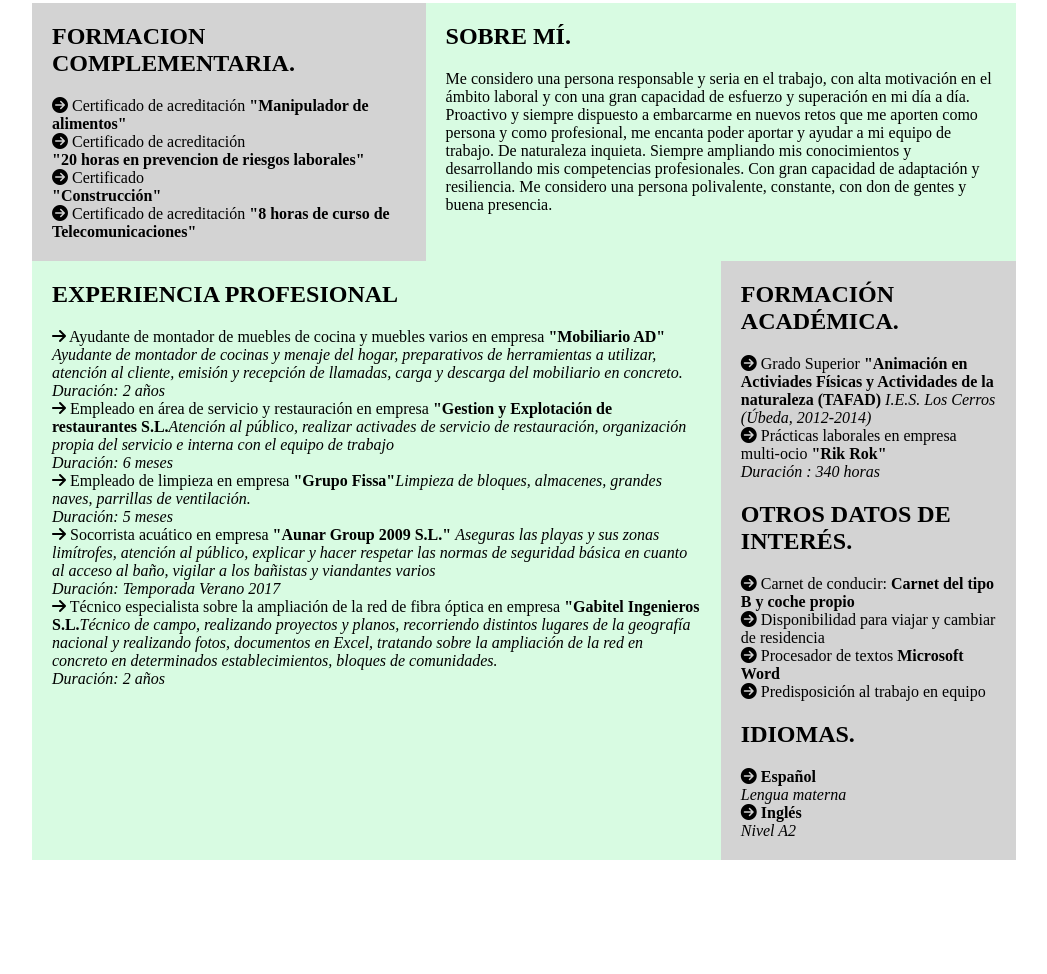
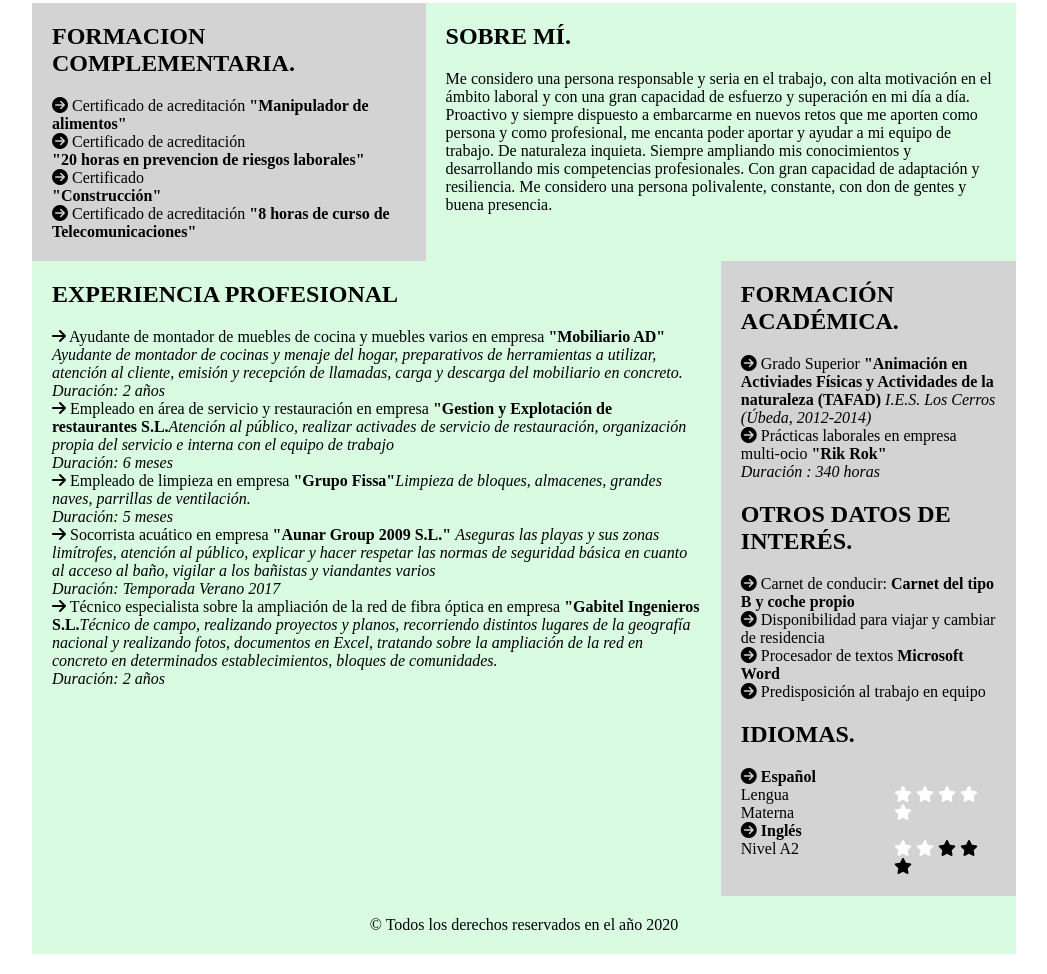
Before and after one commit to daniel-1805/LLMM_CV, a plain HTML site: page index.html in a window 1280 px wide. Shown: the part 321-1295 px from the top of the page, without its empty margins (116-1163 px from the left). Before the commit the page ends 1201 px from the top, so only its background shows below. Drawn offline with Linux system fonts and the light colour scheme; a web font is replaced by a local one.

Commit message:
Añadir iconos estrella

```diff
--- a/index.html
+++ b/index.html
@@ -105,14 +105,37 @@
                 <h1>IDIOMAS.</h1>
                 <ul>
                     <li>
-                        <p><i class="fa fa-arrow-circle-right" aria-hidden="true"></i> <strong> Español </strong><p><em> Lengua materna</em></p>
+                        <p><i class="fa fa-arrow-circle-right" aria-hidden="true"></i><strong> Español</strong></p>
+                        <div class="skills">
+                            <p>Lengua Materna</p>
+                            <p>
+                                <i class="fa fa-star color" aria-hidden="true"></i>
+                                <i class="fa fa-star color" aria-hidden="true"></i>
+                                <i class="fa fa-star color" aria-hidden="true"></i>
+                                <i class="fa fa-star color" aria-hidden="true"></i>
+                                <i class="fa fa-star color" aria-hidden="true"></i>
+                            </p>
+                        </div>
                     </li>
                     <li>
-                        <p><i class="fa fa-arrow-circle-right" aria-hidden="true"></i> <strong> Inglés</strong><p><em> Nivel A2</em></p>
+                        <p><i class="fa fa-arrow-circle-right" aria-hidden="true"></i><strong> Inglés</strong></p>
+                        <div class="skills">
+                            <p>Nivel A2</p>
+                            <p>
+                                <i class="fa fa-star color" aria-hidden="true"></i>
+                                <i class="fa fa-star color" aria-hidden="true"></i>
+                                <i class="fa fa-star" aria-hidden="true"></i>
+                                <i class="fa fa-star" aria-hidden="true"></i>
+                                <i class="fa fa-star" aria-hidden="true"></i>
+                            </p>
+                        </div>
                     </li>
                 </ul>
             </div>
         </div>
     </section>
+    <footer>
+        © Todos los derechos reservados en el año 2020
+    </footer>
 </body>
 </html>
--- a/styles.css
+++ b/styles.css
@@ -19,10 +19,11 @@ h1 {
 
 header {
     display: flex;
+    justify-content: space-around;
 }
 
 .contact {
-    width: 80%;
+    width: 70%;
     padding: 20px;
     background-color: rgba(159, 245, 182, 0.4);
     color: black
@@ -30,6 +31,7 @@ header {
 
 img {
     width: 20%;
+    border-radius: 50%;
 
 }
 
@@ -53,6 +55,7 @@ nav ul li a {
     padding: 10px;
     background-color:white;
     color: #5DA871;
+    text-shadow: 0.5px 0.5px 0.5px, #5DA871;
 }
 
 nav ul li a:hover {
@@ -136,5 +139,18 @@ section {
 footer {
     padding: 20px;
     text-align: center;
-    background-color: rgba(159, 245, 182, 0.8)
+    background-color:rgba(159, 245, 182, 0.4);
 }
+
+.color {
+    color: white;
+}
+
+.skills {
+    display: flex;
+    justify-content: space-between;
+}
+
+.skills p {
+    width: 40%;
+}
```
